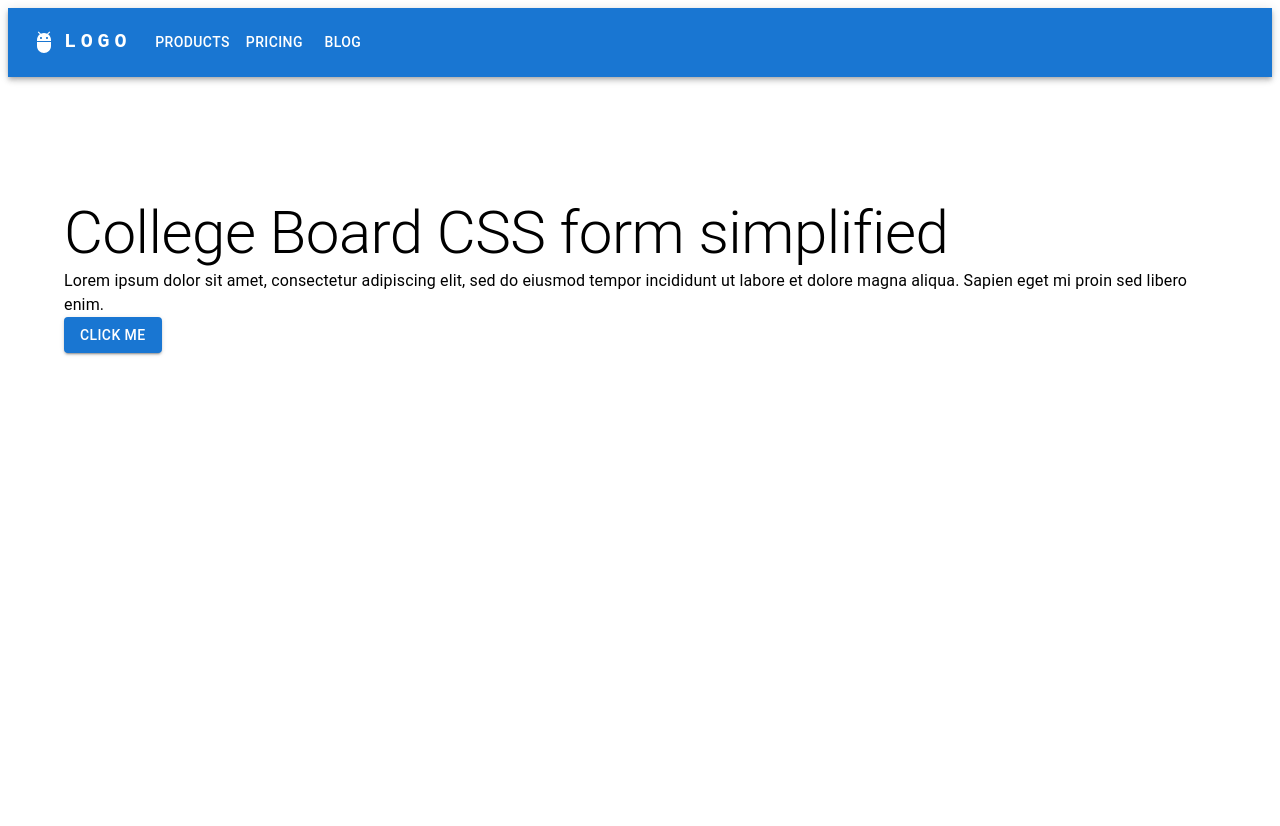
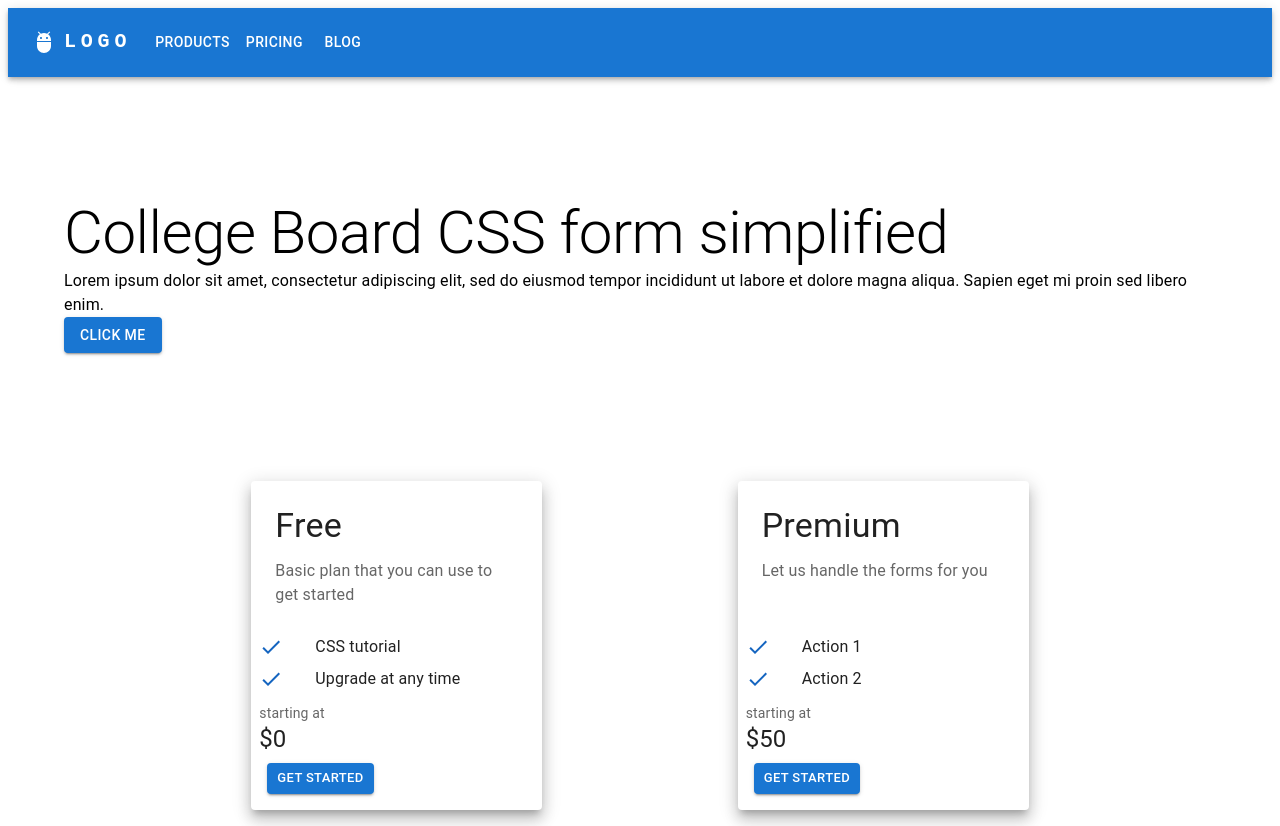
Before and after one commit to PCConsulting1/css-express-form, a React (Vite) app: page / in a window 1280 px wide. Before the commit the page ends 800 px from the top, so only its background shows below. Built offline with nearby package versions, Linux system fonts and the light colour scheme.

Commit message:
added prices

```diff
--- /dev/null
+++ b/src/components/ListContainer.tsx
@@ -0,0 +1,12 @@
+import Container from '@mui/material/Container';
+import { PropsWithChildren } from 'react';
+
+export default function ({ children }: PropsWithChildren) {
+  return (
+    <Container
+      sx={{ display: 'flex', flexWrap: 'wrap', justifyContent: 'space-evenly' }}
+    >
+      {children}
+    </Container>
+  );
+}
--- /dev/null
+++ b/src/components/prices/PriceCard.tsx
@@ -0,0 +1,66 @@
+import Card from '@mui/material/Card';
+import CardActions from '@mui/material/CardActions';
+import CardContent from '@mui/material/CardContent';
+import Button from '@mui/material/Button';
+import Typography from '@mui/material/Typography';
+import List from '@mui/material/List';
+import ListItem from '@mui/material/ListItem';
+import ListItemIcon from '@mui/material/ListItemIcon';
+import ListItemText from '@mui/material/ListItemText';
+import CheckIcon from '@mui/icons-material/Check';
+import Box from '@mui/material/Box';
+
+interface Props {
+  title: string;
+  description: string;
+  bullets?: Array<string>;
+  price: string;
+}
+
+export default function ({ title, description, bullets = [], price }: Props) {
+  return (
+    <Card
+      elevation={10}
+      sx={{
+        width: 275,
+        margin: 1,
+        padding: 1,
+        display: 'flex',
+        flexDirection: 'column',
+        justifyContent: 'space-between',
+      }}
+    >
+      <CardContent>
+        <Typography gutterBottom variant="h4" component="div">
+          {title}
+        </Typography>
+        <Typography variant="body1" color="text.secondary" component="p">
+          {description}
+        </Typography>
+      </CardContent>
+      <Box>
+        <List>
+          {bullets.map((bullet) => (
+            <ListItem key={bullet} disablePadding>
+              <ListItemIcon>
+                <CheckIcon sx={{ color: 'primary.dark' }} />
+              </ListItemIcon>
+              <ListItemText primary={bullet} />
+            </ListItem>
+          ))}
+        </List>
+        <Typography variant="body2" color="text.secondary">
+          starting at
+        </Typography>
+        <Typography variant="h5" color="text.primary">
+          {price}
+        </Typography>
+        <CardActions>
+          <Button size="small" color="primary" variant="contained">
+            Get Started
+          </Button>
+        </CardActions>
+      </Box>
+    </Card>
+  );
+}
--- /dev/null
+++ b/src/components/prices/PriceList.tsx
@@ -0,0 +1,20 @@
+import ListContainer from '../ListContainer';
+
+import PriceCard from './PriceCard';
+import plans from './prices.data';
+
+export default function () {
+  return (
+    <ListContainer>
+      {plans.map((plan) => (
+        <PriceCard
+          key={plan.title}
+          title={plan.title}
+          description={plan.description}
+          bullets={plan.bullets}
+          price={plan.price}
+        />
+      ))}
+    </ListContainer>
+  );
+}
--- a/src/screens/Home.tsx
+++ b/src/screens/Home.tsx
@@ -1,5 +1,11 @@
 import WelcomeBanner from '../components/Welcome';
+import PriceList from '../components/prices/PriceList';
 
 export default function () {
-  return <WelcomeBanner />;
+  return (
+    <>
+      <WelcomeBanner />
+      <PriceList />
+    </>
+  );
 }
```
Also changed, not shown: src/data/services.data.tsx (deleted, +0 -23 lines), src/components/Prices.tsx (added), src/components/prices/prices.data.ts (renamed from src/data/prices.data.ts).
